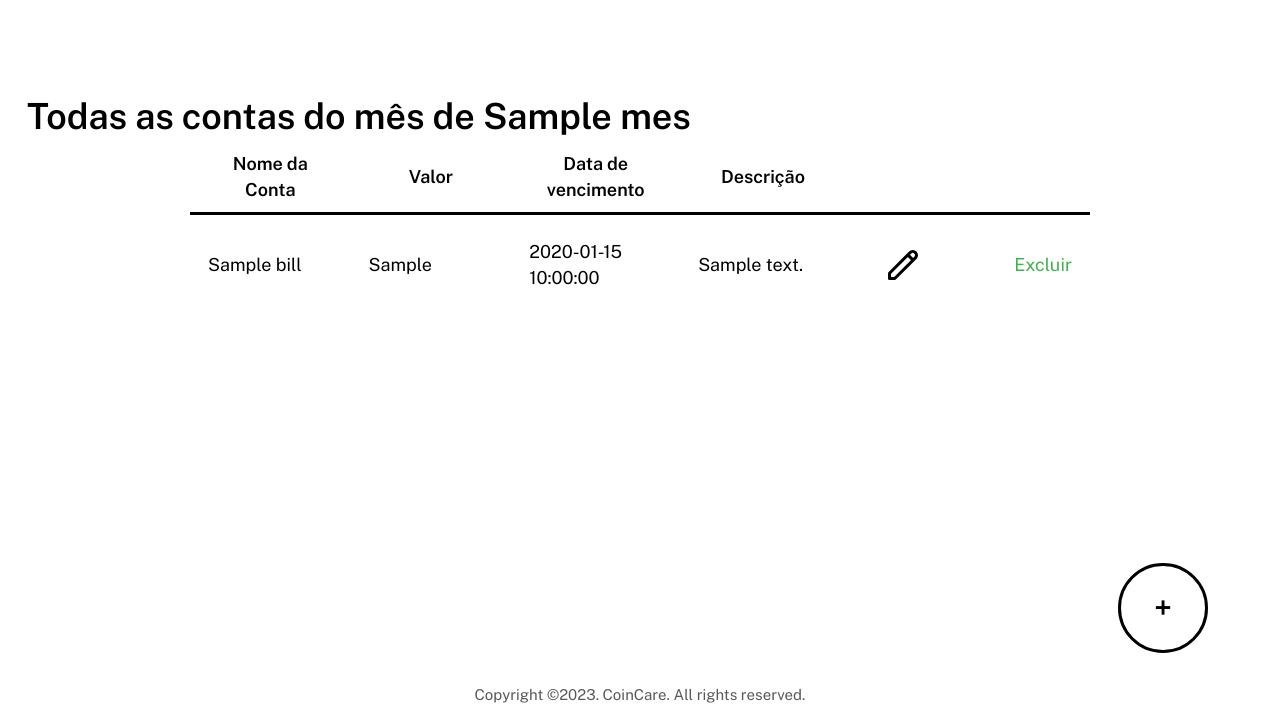
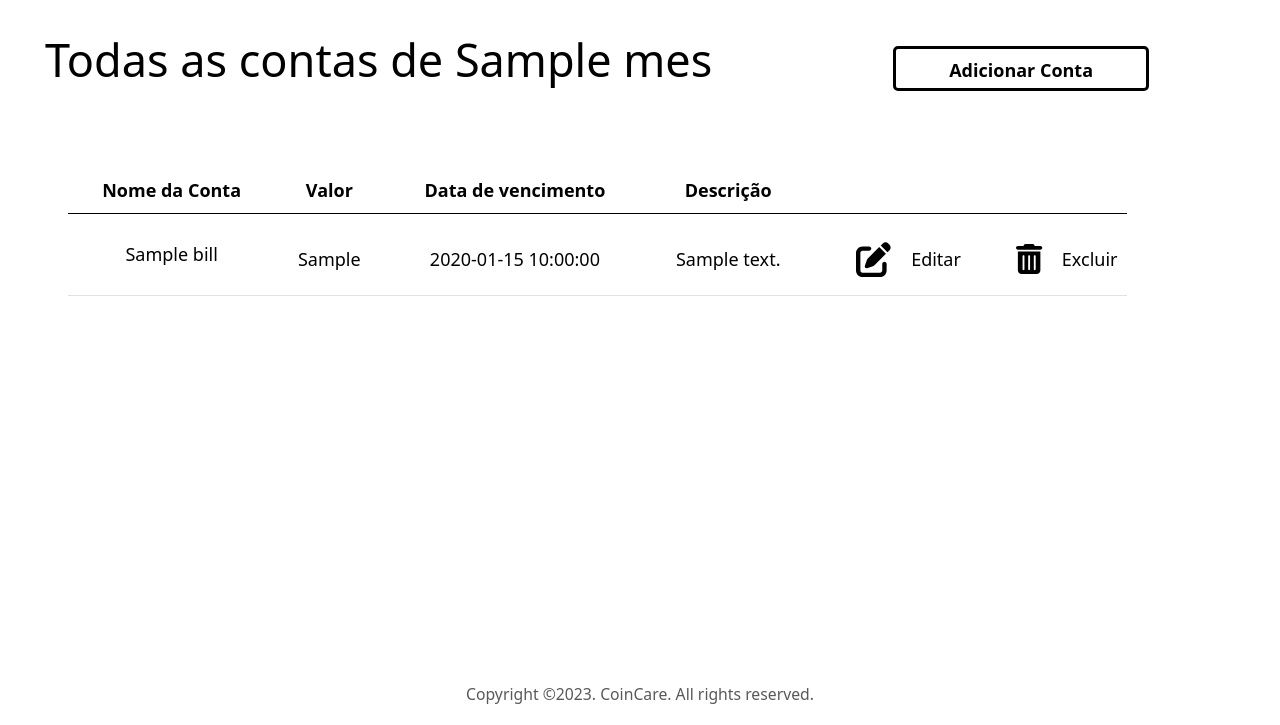
Before and after one commit to gabmats-creator/coincare-project, a Flask app: template templates/bills_to_pay.html in a window 1280 px wide. Shown: the part 75-800 px from the top of the page. Run offline with Flask 3, Linux system fonts and the light colour scheme; the template is opened without the code that fills it: most values are stand-ins (such as "Sample title", 1, 10 or a date in 2020).

Commit message:
Estilização da página de todas as contas

```diff
--- a/static/css/bills.css
+++ b/static/css/bills.css
@@ -9,12 +9,19 @@ body {
     padding: 0;
 }
 
-.bill__icon:hover {
+.header {
+    background-color: var(--background-color);
+}
+
+.nav__link .bill__icon:hover {
+    color: var(--item-colour);
+}
+
+.nav__link:hover {
     color: var(--item-colour);
 }
 
 .table {
-    max-width: 50rem;
     width: 100%;
     margin: 0 auto;
     border-spacing: 0;
@@ -85,18 +92,15 @@ body {
 }
 
 .button--add {
-    position: absolute;
-    bottom: 4rem;
-    right: 2rem;
     display: flex;
-    height: 5rem;
-    width: 5rem;
+    height: 2.5rem;
+    margin-top: 13px;
+    width: auto;
     border: var(--border);
-    border-radius: 50%;
+    border-radius: 5px;
     color: var(--text-dark);
     text-decoration: none;
     font-weight: 600;
-    font-size: 1.75rem;
     align-items: center;
     justify-content: center;
 }
--- a/templates/bills_to_pay.html
+++ b/templates/bills_to_pay.html
@@ -1,24 +1,91 @@
-{% from "macros/svgs.html" import trash, pencil %}
+{% from "macros/svgs.html" import trash, pencil, edit %}
 {% from "macros/fields.html" import render_text_field %}
 
 {% extends "layout.html" %}
 
 {% block head_content %}
+    <!-- Bootstrap CSS -->
+    <link href="https://cdn.jsdelivr.net/npm/bootstrap@5.0.0/dist/css/bootstrap.min.css" rel="stylesheet">
+
     <link rel="stylesheet" href="{{ url_for('static', filename='css/bills.css') }}">
 {% endblock %}
 
 {% block main_content %}
-    <h1>Todas as contas do mês de {{ mes }}</h1>
+    <div class="container">
+        <div class="row p-3">
+            <div class="col-md-9">
+                <h1>Todas as contas de {{ mes }}</h1>
+            </div>
+            <div class="col-md-3">
+                <a
+                    href="{{ url_for('add_bill') }}"
+                    class="button button--add pt-1"
+                >
+                <span>Adicionar Conta</span>
+                </a>
+            </div>
+        </div>
+
+        {% if confirm_delete %}
+            <div class="overlay" id="overlay"></div>
+            </div>
+
+            <div class="popup" id="popup">
+                <h2>Deseja excluir esta conta?</h2>
+                <p>Esta ação é definitiva</p>
+                <div class="row text-center align-middle">
+                    <div class="col-lg-4 offset-lg-2">
+                        <form method="POST">
+                            <input type="hidden" name="operacao" value="excluir">
+                            <button type="submit">Confirmar</button>
+                        </form>
+                    </div>
+                    <div class="col-lg-4">
+                        <form method="POST">
+                            <input type="hidden" name="operacao" value="cancelar">
+                            <button type="submit">Cancelar</button>
+                        </form>
+                    </div>
+                </div>
+            </div>
+        {% endif %}
+
+        {% if confirm_edit %}
+            <div class="overlay" id="overlay"></div>
+            <div class="popup text-center align-middle" id="popup">
+                <h2>Editar dados</h2>
+                <p>insira apenas os campos que você deseja alterar</p>
+                <div class="row">
+                    {% for bill in bill_data %}
+                    <form method="POST">
+                        <label for="billName">Nome da conta</label>
+                        <input id="billName" type="text" value="{{ bill.billName }}" name="billName" placeholder="Novo nome da conta">
+                        <label for="billValue">Valor</label>
+                        <input id="billValue" type="number" value="{{ bill.billValue }}" name="billValue" placeholder="Novo valor">
+                        <label for="expireDate">Vencimento</label>
+                        <input id="expireDate" type="date" value="{{ bill.expireDate }}" name="expireDate" placeholder="Novo vencimento">
+                        <label for="description">Descrição</label>
+                        <input id="description" type="text" value="{{ bill.description }}" name="description" placeholder="Nova descrição">
+
+                        <div class="pt-5">
+                            <input  type="hidden" name="operacao" value="Confirmar">
+                            <button type="submit">Confirmar</button>
+                        </div>
+                    </form>
+                {% endfor %}
+                </div>
+                <div class="pt-2">
+                    <form method="POST">
+                        <input type="hidden" name="operacao" value="cancelar">
+                        <button type="submit">Cancelar</button>
+                    </form>
+                </div>
+            </div>
+        {% endif %}
+
+        <div class="row p-5">
             {% if bill_data %}
-        <table class="table">
-            <colgroup>
-                <col style="width: 20%">
-                <col style="width: 20%">
-                <col style="width: 20%">
-                <col style="width: 20%">
-                <col style="width: 20%">
-            </colgroup>
-
+                <table class="table text-center align-middle">
                     <thead>
                         <th class="table__cell table__cell--header">Nome da Conta</th>
                         <th class="table__cell table__cell--header">Valor</th>
@@ -31,16 +98,13 @@
                         {% for bill in bill_data %}
                             <tr>
                                 <td class="table__cell">
-                            <p class="table__billname">{{ bill.billName }}</p>
+                                    <p class="table__billname pt-3">{{ bill.billName }}</p>
                                 </td>
-                        <td class="table__cell">{{ bill.billValue }}</td>
-                        <td class="table__cell">{{ bill.expireDate }}</td>
-                        <td class="table__cell">{{ bill.description}}</td>
-                        <td class="table__cell"><a class="bill__edit" href="{{ url_for('edit_bill', _id=bill._id) }}">{{ pencil("pencil") }}</a></td>
-
-                        <td class="table__cell">
-                            <a href="{{ url_for('delete_bill', _id=bill._id) }}" class="table__link" id="mostrarPopup">Excluir</a>
-                        </td>
+                                <td class="table__cell pt-3">{{ bill.billValue }}</td>
+                                <td class="table__cell pt-3">{{ bill.expireDate }}</td>
+                                <td class="table__cell pt-3">{{ bill.description}}</td>
+                                <td class="table__cell pt-3"><a class="bill__edit" href="{{ url_for('edit_bill', _id=bill._id) }}">{{ edit("edit") }} Editar</a></td>
+                                <td class="table__cell pt-3"><a class="bill__edit" href="{{ url_for('delete_bill', _id=bill._id) }}">{{ trash("trash") }} Excluir</a></td>
                             </tr>
                         {% endfor %}
                     </tbody>
--- a/templates/index.html
+++ b/templates/index.html
@@ -40,7 +40,7 @@
                     <p>Atualmente, você possui <strong style="color: #28b728;">{{ free_value }}</strong> livres para gastar</p>
                 {% endif %}
 
-                <h1 class="pt-2 pb-1">Contas mais recentes desse Mês</h1>
+                <h1 class="pt-2 pb-1">Contas mais recentes de {{ mes }}</h1>
                 {% if bill_data %}
                     <table class="table text-center align-middle">
                         <thead>
--- a/templates/macros/svgs.html
+++ b/templates/macros/svgs.html
@@ -53,13 +53,13 @@
 {% endmacro %}
 
 {% macro trash(class_) %}
-<svg xmlns="http://www.w3.org/2000/svg" class="{{ class_ }}" fill="currentColor" stroke="none" height="25" viewBox="0 0 448 512" style="display: block; margin: auto;"><!--! Font Awesome Free 6.4.2 by @fontawesome - https://fontawesome.com License - https://fontawesome.com/license (Commercial License) Copyright 2023 Fonticons, Inc. -->
+<svg xmlns="http://www.w3.org/2000/svg" class="{{ class_ }}" fill="currentColor" stroke="none" height="30" viewBox="0 0 448 512" style="display: block; margin: auto;"><!--! Font Awesome Free 6.4.2 by @fontawesome - https://fontawesome.com License - https://fontawesome.com/license (Commercial License) Copyright 2023 Fonticons, Inc. -->
   <path d="M135.2 17.7C140.6 6.8 151.7 0 163.8 0H284.2c12.1 0 23.2 6.8 28.6 17.7L320 32h96c17.7 0 32 14.3 32 32s-14.3 32-32 32H32C14.3 96 0 81.7 0 64S14.3 32 32 32h96l7.2-14.3zM32 128H416V448c0 35.3-28.7 64-64 64H96c-35.3 0-64-28.7-64-64V128zm96 64c-8.8 0-16 7.2-16 16V432c0 8.8 7.2 16 16 16s16-7.2 16-16V208c0-8.8-7.2-16-16-16zm96 0c-8.8 0-16 7.2-16 16V432c0 8.8 7.2 16 16 16s16-7.2 16-16V208c0-8.8-7.2-16-16-16zm96 0c-8.8 0-16 7.2-16 16V432c0 8.8 7.2 16 16 16s16-7.2 16-16V208c0-8.8-7.2-16-16-16z"/>
 </svg>
 {% endmacro %}
 
 {% macro edit(class_) %}
-<svg xmlns="http://www.w3.org/2000/svg" class="{{ class_ }}" fill="currentColor" stroke="none" height="55" viewBox="0 0 512 512" style="display: block; margin: auto;"><!--! Font Awesome Free 6.4.2 by @fontawesome - https://fontawesome.com License - https://fontawesome.com/license (Commercial License) Copyright 2023 Fonticons, Inc. -->
+<svg xmlns="http://www.w3.org/2000/svg" class="{{ class_ }}" fill="currentColor" stroke="none" height="35" viewBox="0 0 512 512" style="display: block; margin: auto;"><!--! Font Awesome Free 6.4.2 by @fontawesome - https://fontawesome.com License - https://fontawesome.com/license (Commercial License) Copyright 2023 Fonticons, Inc. -->
   <path d="M471.6 21.7c-21.9-21.9-57.3-21.9-79.2 0L362.3 51.7l97.9 97.9 30.1-30.1c21.9-21.9 21.9-57.3 0-79.2L471.6 21.7zm-299.2 220c-6.1 6.1-10.8 13.6-13.5 21.9l-29.6 88.8c-2.9 8.6-.6 18.1 5.8 24.6s15.9 8.7 24.6 5.8l88.8-29.6c8.2-2.7 15.7-7.4 21.9-13.5L437.7 172.3 339.7 74.3 172.4 241.7zM96 64C43 64 0 107 0 160V416c0 53 43 96 96 96H352c53 0 96-43 96-96V320c0-17.7-14.3-32-32-32s-32 14.3-32 32v96c0 17.7-14.3 32-32 32H96c-17.7 0-32-14.3-32-32V160c0-17.7 14.3-32 32-32h96c17.7 0 32-14.3 32-32s-14.3-32-32-32H96z"/>
 </svg>
 {% endmacro %}
```
Also changed, not shown: other parts of static/css/bills.css (+47 -17 lines), other parts of templates/bills_to_pay.html (+1 -52 lines). Lines whose indentation alone changed are shown as unchanged.
